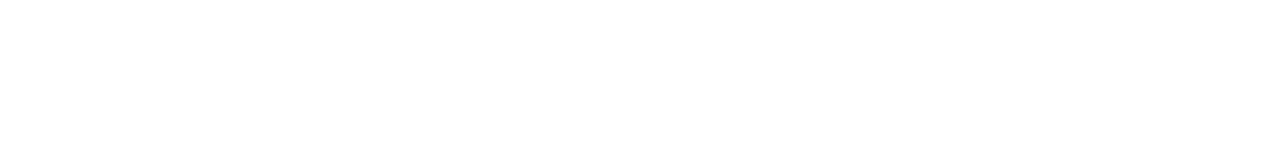
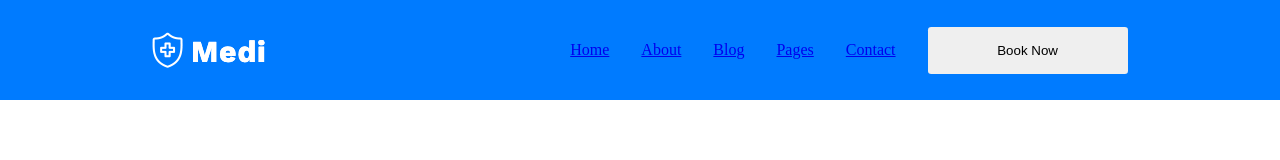
Before and after one commit to henryamos/IrisMedLab, a plain HTML site: page index.html in a window 1280 px wide. Drawn offline with Linux system fonts and the light colour scheme.

Commit message:
Added Navbar

```diff
--- a/assests/css/styles.css
+++ b/assests/css/styles.css
@@ -1,3 +1,4 @@
+@import url('https://fonts.googleapis.com/css2?family=Work+Sans:ital,wght@0,100..900;1,100..900&display=swap');
 *{
     margin: 0;
     padding: 0;
@@ -5,3 +6,32 @@
     border: 0;
     outline: 0;
 }
+:root {
+  --blue: #3eadf8;
+  ---base-blue:#296ea4;
+  --primary-color:#007bff;
+  --dark:#212529;
+  --white: #ffffff;
+}
+.nav{
+    display: flex;
+    flex-direction: row;
+    justify-content: space-around;
+    align-items: center;
+    background-color: var(--primary-color);
+    height: 100px;
+    width: 100%;
+}
+.nav-items{
+display: flex;
+flex-direction: row;
+column-gap: 2rem;
+justify-content: center;
+align-items: center;
+}
+
+.btn{
+    width: 200px;
+    padding: 1rem 1.2rem;
+    border-radius: 0.2rem;
+}
--- a/index.html
+++ b/index.html
@@ -7,8 +7,22 @@
     <title>IrisMedics</title>
 </head>
 <body>
-<nav>
+<nav class="nav">
+        <img src="./assests/images/logo.png" alt="logo">
+    <div class="nav-items">
 
+
+            <a href="#">Home</a>
+            <a href="#">About</a>
+            <a href="#">Blog</a>
+            <a href="#">Pages</a>
+            <a href="#">Contact</a>
+
+        <div >
+            <button class="btn">Book Now</button>
+        </div>
+
+    </div>
 </nav>
 <main>
 </body>
```
Also changed, not shown: assests/images/doc1.jpg (added), assests/images/logo.png (added).
